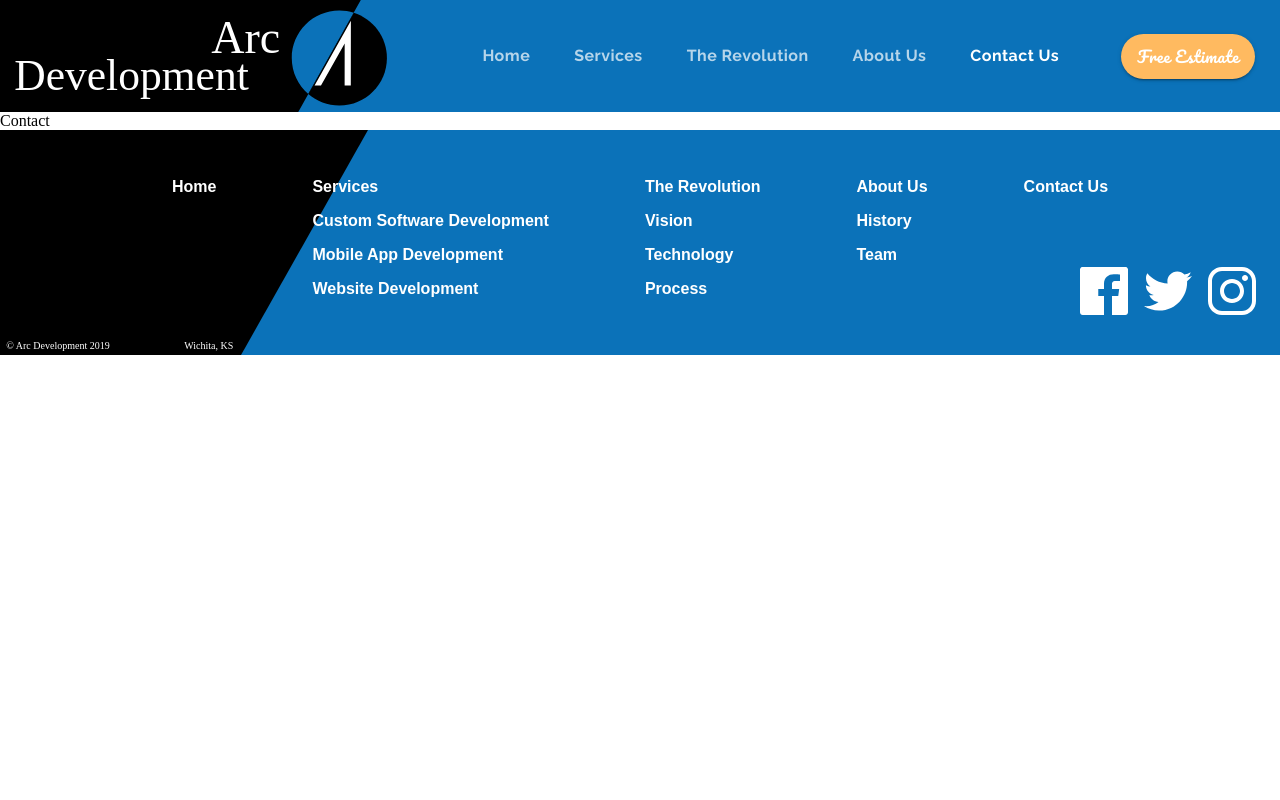
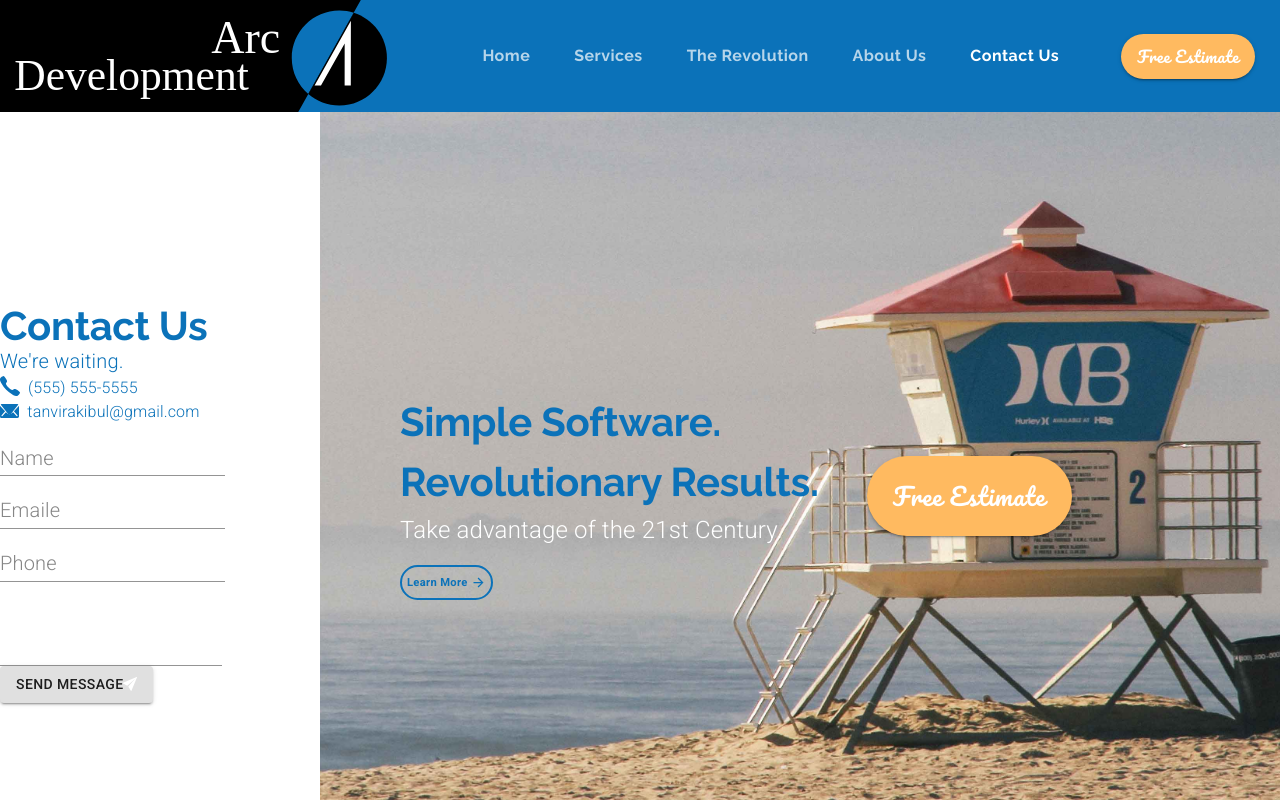
Before and after one commit to tanvirakibul/arc-development-app, a React (Create React App) app: page /contact in a window 1280 px wide. Shown: the top 800 px of the page. Built offline with nearby package versions, Linux system fonts and the light colour scheme.

Commit message:
added the contact us page

```diff
--- a/src/components/About.js
+++ b/src/components/About.js
@@ -121,7 +121,7 @@ There are many different answers to that question: economic barriers, social bar
                 </Grid>
                 <Grid item>
                 <Grid item container justify="center" lg>
-                    <img src={history} alt="Pencil and book image" style={{maxHeight: matchesMD? "15em" : "22em"}} />
+                    <img src={history} alt="Pencil and book" style={{maxHeight: matchesMD? "15em" : "22em"}} />
                 </Grid>
                 </Grid>
             </Grid>
--- a/src/components/App.js
+++ b/src/components/App.js
@@ -11,6 +11,7 @@ import MobileApps from './MobileApps';
 import Websites from './Websites';
 import Revolution from './Revolution';
 import About from './About';
+import Contact from './Contact';
 
 function App() {
 
@@ -46,7 +47,9 @@ function App() {
            <Route exact path="/about" render={(props) => <About
            {...props}
            setValue={setValue} setSelectedIndex={setSelectedIndex} />}    />
-           <Route exact path="/contact" component={() => <div>Contact</div>} />
+           <Route exact path="/contact"  render={(props) => <Contact
+           {...props}
+           setValue={setValue} setSelectedIndex={setSelectedIndex} />}    />
            <Route exact path="/estimate" component={() => <div>Estimate</div>} />
          </Switch>
          <Footer value={value} setValue={setValue}
--- /dev/null
+++ b/src/components/Contact.js
@@ -0,0 +1,189 @@
+import React, {useState} from 'react';
+import { Link } from 'react-router-dom';
+import { makeStyles, useTheme } from '@material-ui/core/styles';
+import Grid from '@material-ui/core/Grid';
+import Typography from '@material-ui/core/Typography';
+import Button from '@material-ui/core/Button';
+import TextField from '@material-ui/core/TextField';
+import useMediaQuery from '@material-ui/core/useMediaQuery';
+
+import ButtonArrow from './ui/ButtonArrow';
+
+import background from '../assets/background.jpg';
+import phoneIcon from '../assets/phone.svg';
+import emailIcon from '../assets/email.svg';
+import airplane from '../assets/send.svg';
+
+const useStyles = makeStyles(theme => ({
+
+    background: {
+        backgroundImage: `url(${background})`,
+        backgroundPosition:"center",
+        backgroundSize: "cover",
+        backgroundRepeat: "no-repeat",
+        height: "50em"
+    },
+    estimateButton : {
+        ...theme.typography.estimate,
+        borderRadius: 50,
+        height: 80,
+        width: 205,
+        backgroundColor: "#FFBA60",
+        fontSize: "1.5rem",
+        marginRight: "5em",
+        marginLeft: "2em",
+        "&:hover": {
+            backgroundColor: theme.palette.secondary.light
+        },
+        [theme.breakpoints.down("sm")] : {
+            marginLeft: 0,
+            marginRight: 0
+        }
+    },
+    learnButton: {
+        ...theme.typography.learnButton,
+        fontSize: "0.7rem",
+        height: 35,
+        padding: 5,
+        [theme.breakpoints.down("sm")]: {
+            marginBottom: "2em"
+        }
+    }
+
+}));
+
+
+export default function Contact(props) {
+
+    const classes = useStyles();
+    const theme = useTheme();
+    const matchesSM = useMediaQuery(theme.breakpoints.down("sm"));
+
+    const [name, setName] = useState('');
+    const [email, setEmail] = useState('');
+    const [phone, setPhone] = useState('');
+    const [message, setMessage] = useState('');
+
+
+    return (
+        <Grid container direction="row">
+            {/* Form Section */}
+            <Grid item container direction="column"
+            justify="center"
+             lg={3}>
+                <Grid item>
+                    <Typography variant="h2"
+                    style={{lineHeight: 1}}>
+                    Contact Us
+                    </Typography>
+                    <Typography variant="body1"
+                    style={{color: theme.palette.common.blue}}>
+                        We're waiting.
+                    </Typography>
+                </Grid>
+                <Grid item container>
+                    <Grid item>
+                        <img src={phoneIcon} alt="phone"
+                        style={{marginRight: "0.5em"}} />
+                    </Grid>
+                    <Grid item>
+                        <Typography variant="body1"
+                        style={{color: theme.palette.common.blue,
+                        fontSize: "1rem"}}>
+                            (555) 555-5555
+                        </Typography>
+                    </Grid>
+                </Grid>
+                <Grid item container>
+                    <Grid item>
+                        <img src={emailIcon} alt="envelope"
+                        style={{marginRight: "0.5em",
+                        verticalAlign:"bottom"}} />
+                    </Grid>
+                    <Grid item>
+                        <Typography variant="body1"
+                        style={{color: theme.palette.common.blue,
+                            fontSize: "1rem"}}>
+                            tanvirakibul@gmail.com
+                        </Typography>
+                    </Grid>
+                </Grid>
+                <Grid item container>
+                    <Grid item>
+                        <TextField label="Name" id="name" value={name}
+                        onChange={event => setName(event.target.value)}/>
+                    </Grid>
+                    <Grid item>
+                        <TextField label="Emaile" id="email" value={email}
+                        onChange={event => setEmail(event.target.value)}/>
+                    </Grid>
+                    <Grid item>
+                        <TextField label="Phone" id="phone" value={phone}
+                        onChange={event => setPhone(event.target.value)}/>
+                    </Grid>
+                </Grid>
+                <Grid item>
+                    <TextField value={message}
+                    multiline
+                     id="message"
+                     rows={3}
+                    onChange={event => setMessage(event.target.value)}
+                    />
+                </Grid>
+
+                <Grid item>
+                    <Button variant="contained">Send Message
+                    <img src={airplane} alt="paper plane" /></Button>
+                </Grid>
+            </Grid>
+
+
+
+
+            {/* Call to Action Section */}
+
+
+            <Grid item container  className={classes.background}
+            alignItems="center"
+            style={{marginTop: "-1em"}}
+             lg={9}>
+                 <Grid item style={{marginLeft: matchesSM ? 0 : "5em",
+        textAlign: matchesSM ? "center" : "inherit"}}>
+            <Grid container>
+                <Grid item>
+                    <Typography variant="h2">
+                        Simple Software. <br/> Revolutionary Results.
+                    </Typography>
+                    <Typography variant="subtitle2" style={{fontSize:"1.5rem"}}>
+                        Take advantage of the 21st Century.
+                    </Typography>
+                    <Grid container justify={matchesSM ? "center" : undefined} item>
+                    <Button component={Link} to="/revolution"
+                     style={{marginTop: "1rem"}}
+                     className={classes.learnButton}
+                     onClick={()=> props.setValue(2)}
+                            variant="outlined">
+                            <span style={{marginRight: 3}}>
+                            Learn More
+                            </span>
+                            <ButtonArrow width={15} height={15} fill={theme.palette.primary.main} />
+                            </Button>
+                            </Grid>
+                </Grid>
+            </Grid>
+        </Grid>
+        <Grid item>
+            <Button component={Link} to="/estimate"
+            onClick={()=> props.setValue(5)}
+             className={classes.estimateButton} variant="contained">
+                Free Estimate
+            </Button>
+        </Grid>
+
+            </Grid>
+
+
+        </Grid>
+    //    Section Grid
+    )
+}
```
Also changed, not shown: 1 other file (tests, documents, lock files or other folders).
